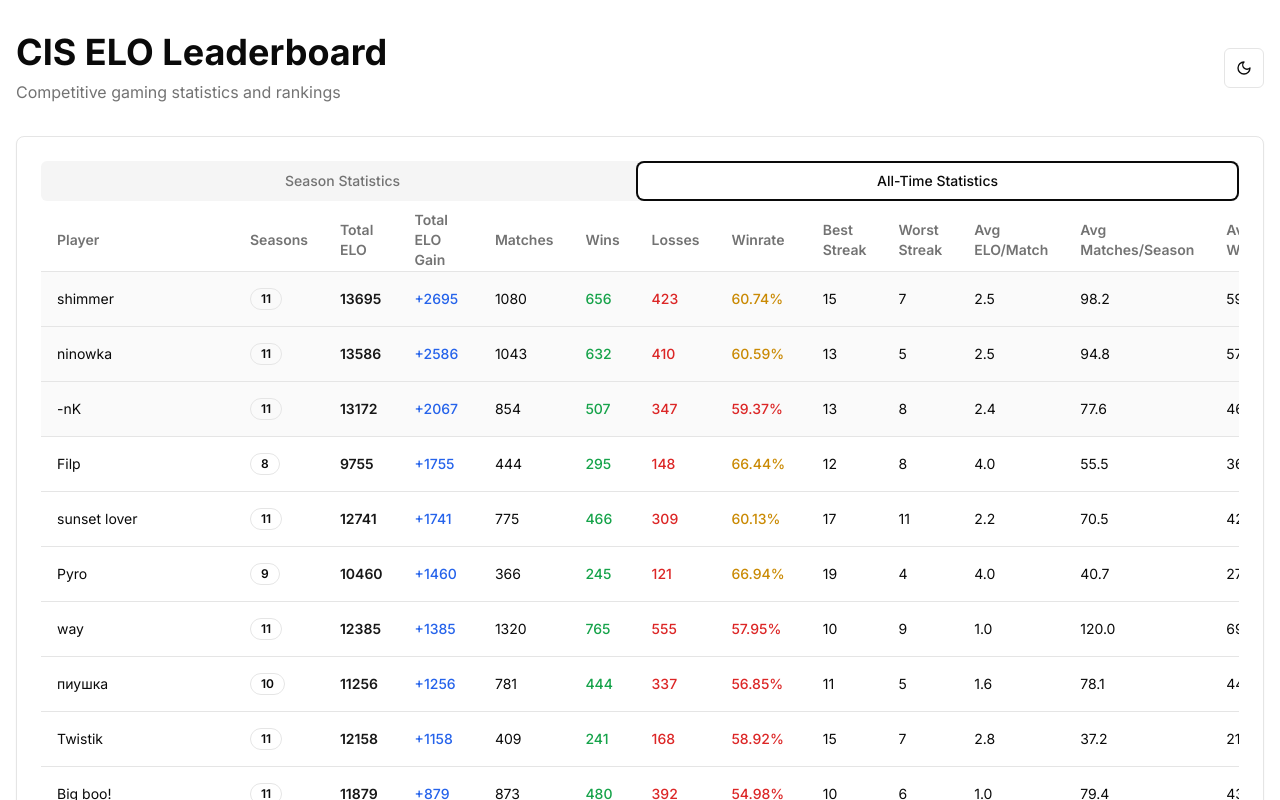
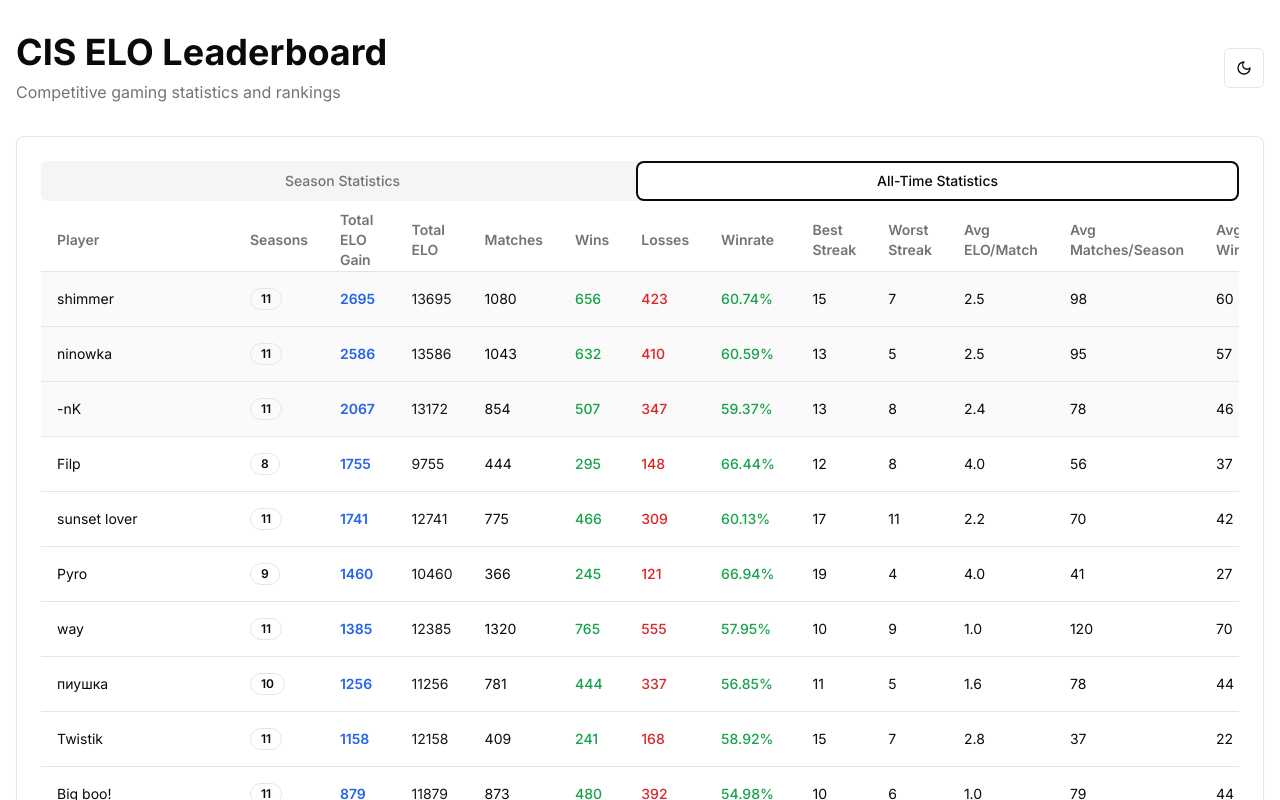
Before and after one commit to fng3r/cis-haxball-elo, a Next.js app: page / in a window 1280 px wide. Both pictures are taken after a click on the tab "All-Time Statistics". Shown: the top 800 px of the page. Built offline with nearby package versions, Linux system fonts and the light colour scheme.

Commit message:
fix some other display issues

```diff
--- a/app/layout.tsx
+++ b/app/layout.tsx
@@ -9,7 +9,7 @@ const inter = Inter({ subsets: ["latin"] })
 export const metadata: Metadata = {
   title: "Next.js Community Starter",
   description: "A modern Next.js starter with theme support",
-    generator: 'v0.dev'
+  generator: 'v0.dev'
 }
 
 export default function RootLayout({
--- a/app/page.tsx
+++ b/app/page.tsx
@@ -38,7 +38,7 @@ const Home: React.FC = () => {
             maxMatchesPerSeason: Math.max(existing.maxMatchesPerSeason, matches),
             maxWinsPerSeason: Math.max(existing.maxWinsPerSeason, wins),
             maxLossesPerSeason: Math.max(existing.maxLossesPerSeason, losses),
-            totalBans: existing.totalBans + bansFor800Elo,
+            totalBans: existing.totalBans + (bansFor800Elo || 0),
           }
         } else {
           playerStats[nickname] = {
@@ -59,7 +59,7 @@ const Home: React.FC = () => {
             maxMatchesPerSeason: matches,
             maxWinsPerSeason: wins,
             maxLossesPerSeason: losses,
-            totalBans: bansFor800Elo,
+            totalBans: bansFor800Elo || 0,
           }
         }
       })
--- a/components/all-time-stats.tsx
+++ b/components/all-time-stats.tsx
@@ -21,14 +21,14 @@ const columns: Column<AllTimeStatsType>[] = [
     format: (value) => <Badge variant="outline">{value}</Badge>,
   },
   {
+    key: "totalEloGain",
+    header: "Total ELO Gain",
+    format: (value) => <span className="text-blue-600 dark:text-blue-400 font-semibold">{value}</span>,
+  },
+  {
     key: "totalElo",
     header: "Total ELO",
-    format: (value) => <span className="font-semibold text-primary">{value}</span>,
-  },
-  {
-    key: "totalEloGain",
-    header: "Total ELO Gain",
-    format: (value) => <span className="text-blue-600 dark:text-blue-400 font-medium">+{value}</span>,
+    format: (value) => <span className="text-primary">{value}</span>,
   },
   { key: "matches", header: "Matches" },
   {
@@ -47,11 +47,9 @@ const columns: Column<AllTimeStatsType>[] = [
     format: (value) => {
       const rate = (value as number) * 100
       const color =
-        rate >= 75
+        rate >= 50
           ? "text-green-600 dark:text-green-400"
-          : rate >= 60
-            ? "text-yellow-600 dark:text-yellow-400"
-            : "text-red-600 dark:text-red-400"
+          : "text-red-600 dark:text-red-400"
       return <span className={`font-medium ${color}`}>{rate.toFixed(2)}%</span>
     },
   },
@@ -65,22 +63,26 @@ const columns: Column<AllTimeStatsType>[] = [
   {
     key: "avgMatchesPerSeason",
     header: "Avg Matches/Season",
-    format: (v) => (v as number).toFixed(1),
+    format: (v) => (v as number).toFixed(0),
   },
   {
     key: "avgWinsPerSeason",
     header: "Avg Wins/Season",
-    format: (v) => (v as number).toFixed(1),
+    format: (v) => (v as number).toFixed(0),
   },
   {
     key: "avgLossesPerSeason",
     header: "Avg Losses/Season",
-    format: (v) => (v as number).toFixed(1),
+    format: (v) => (v as number).toFixed(0),
   },
   { key: "maxMatchesPerSeason", header: "Max Matches/Season" },
   { key: "maxWinsPerSeason", header: "Max Wins/Season" },
   { key: "maxLossesPerSeason", header: "Max Losses/Season" },
-  { key: "totalBans", header: "Total Bans" },
+  {
+    key: "totalBans",
+    header: "Total Bans",
+    format: (value) => (value ? <span className="text-orange-600 dark:text-orange-400 font-medium">{value}</span> : "-"),
+  },
 ]
 
 const AllTimeStats: React.FC<AllTimeStatsProps> = ({ allTimeData }) => {
--- a/components/season-stats.tsx
+++ b/components/season-stats.tsx
@@ -27,7 +27,7 @@ const columns: Column<SeasonStatsType>[] = [
   {
     key: "elo",
     header: "ELO",
-    format: (value) => <span className="font-semibold text-primary">{value}</span>,
+    format: (value) => <span className="text-blue-600 dark:text-blue-400 font-semibold">{value}</span>,
   },
   { key: "matches", header: "Matches" },
   {
@@ -57,14 +57,20 @@ const columns: Column<SeasonStatsType>[] = [
   {
     key: "eloGain",
     header: "ELO Gain",
-    format: (value) => <span className="text-blue-600 dark:text-blue-400 font-medium">+{value}</span>,
+    format: (value) => (
+      <span className="font-medium">{value}</span>
+    ),
   },
   {
     key: "eloPerMatch",
     header: "ELO/Match",
     format: (value) => (value as number).toFixed(1),
   },
-  { key: "bansFor800Elo", header: "Bans" },
+  {
+    key: "bansFor800Elo",
+    header: "Bans",
+    format: (value) => (value ? <span className="text-orange-600 dark:text-orange-400 font-medium">{value}</span> : "-"),
+  },
 ]
 
 const SeasonStats: React.FC<SeasonStatsProps> = ({ seasonData }) => {
```
